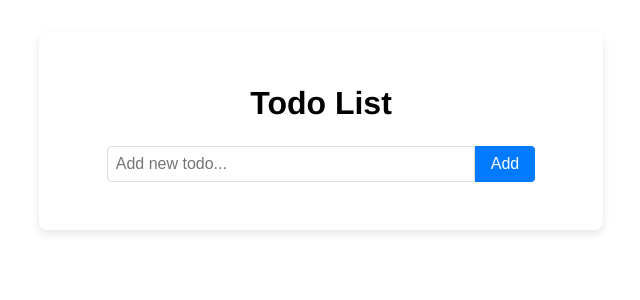
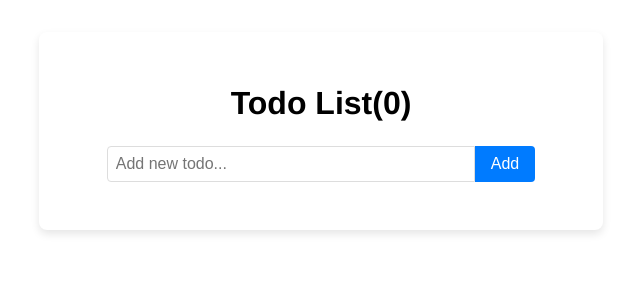
Before and after one commit to Takor0/react-learn, a React (Create React App) app: page / in a window 1280 px wide. Shown: the top 300 px of the page, without its empty margins (319-959 px from the left). Built offline with nearby package versions, Linux system fonts and the light colour scheme.

Commit message:
added simple animation using useMemo and useEffect

```diff
--- a/src/App.tsx
+++ b/src/App.tsx
@@ -1,5 +1,5 @@
 // src/App.tsx
-import React, { useState } from 'react';
+import React, { useState, useMemo, useEffect } from 'react';
 import './styles/App.scss';
 import TodoList from './components/TodoList';
 
@@ -12,6 +12,7 @@ export interface Todo {
 const App: React.FC = () => {
   const [todos, setTodos] = useState<Todo[]>([]);
   const [input, setInput] = useState('');
+  const [shouldJump, setShouldJump] = useState(false);
 
   const addTodo = () => {
     if (input.trim()) {
@@ -21,7 +22,21 @@ const App: React.FC = () => {
     }
   };
 
-  const toggleTodo = (id: number) => {
+  const memoListCount = useMemo(() => {
+    return todos.length;
+  }, [todos]);
+
+    useEffect(() => {
+        setShouldJump(true);
+        const timeoutId = setTimeout(() => {
+            setShouldJump(false);
+        }, 500);
+        return () => clearTimeout(timeoutId);
+    }, [memoListCount]);
+
+
+
+    const toggleTodo = (id: number) => {
     setTodos(
         todos.map(todo =>
             todo.id === id ? { ...todo, completed: !todo.completed } : todo
@@ -35,13 +50,23 @@ const App: React.FC = () => {
 
   return (
       <div className="app">
-        <h1>Todo List</h1>
+        <h1>
+          Todo List
+          <span className="counter-container">
+            (
+              <span className={shouldJump ? 'counter-jump' : ''}>
+                {memoListCount}
+              </span>
+              )
+          </span>
+        </h1>
         <div className="todo-input">
           <input
               type="text"
               placeholder="Add new todo..."
               value={input}
               onChange={e => setInput(e.target.value)}
+              onKeyDown={e => e.key === 'Enter' && addTodo()}
           />
           <button onClick={addTodo}>Add</button>
         </div>
--- a/src/styles/App.scss
+++ b/src/styles/App.scss
@@ -11,6 +11,23 @@
 
   h1 {
     margin-bottom: 1.5rem;
+
+    .counter-container {
+      display: inline-flex;
+
+      .counter-jump {
+        @keyframes bounce {
+          50% {
+            transform: translateY(-10px);
+          }
+          100% {
+            transform: translateY(0);
+          }
+        }
+        animation: bounce 0.5s ease;
+
+      }
+    }
   }
 
   .todo-input {
```
